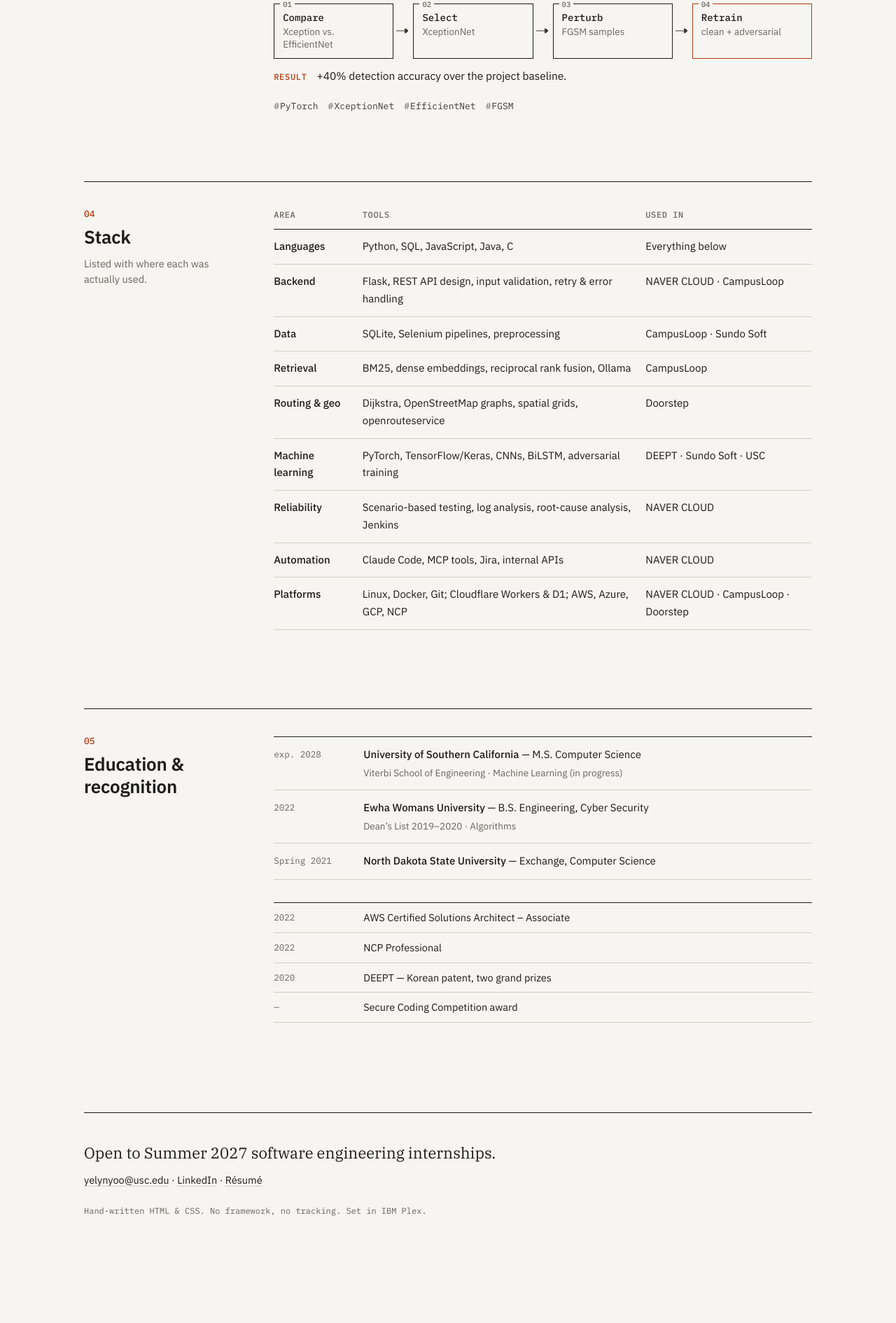
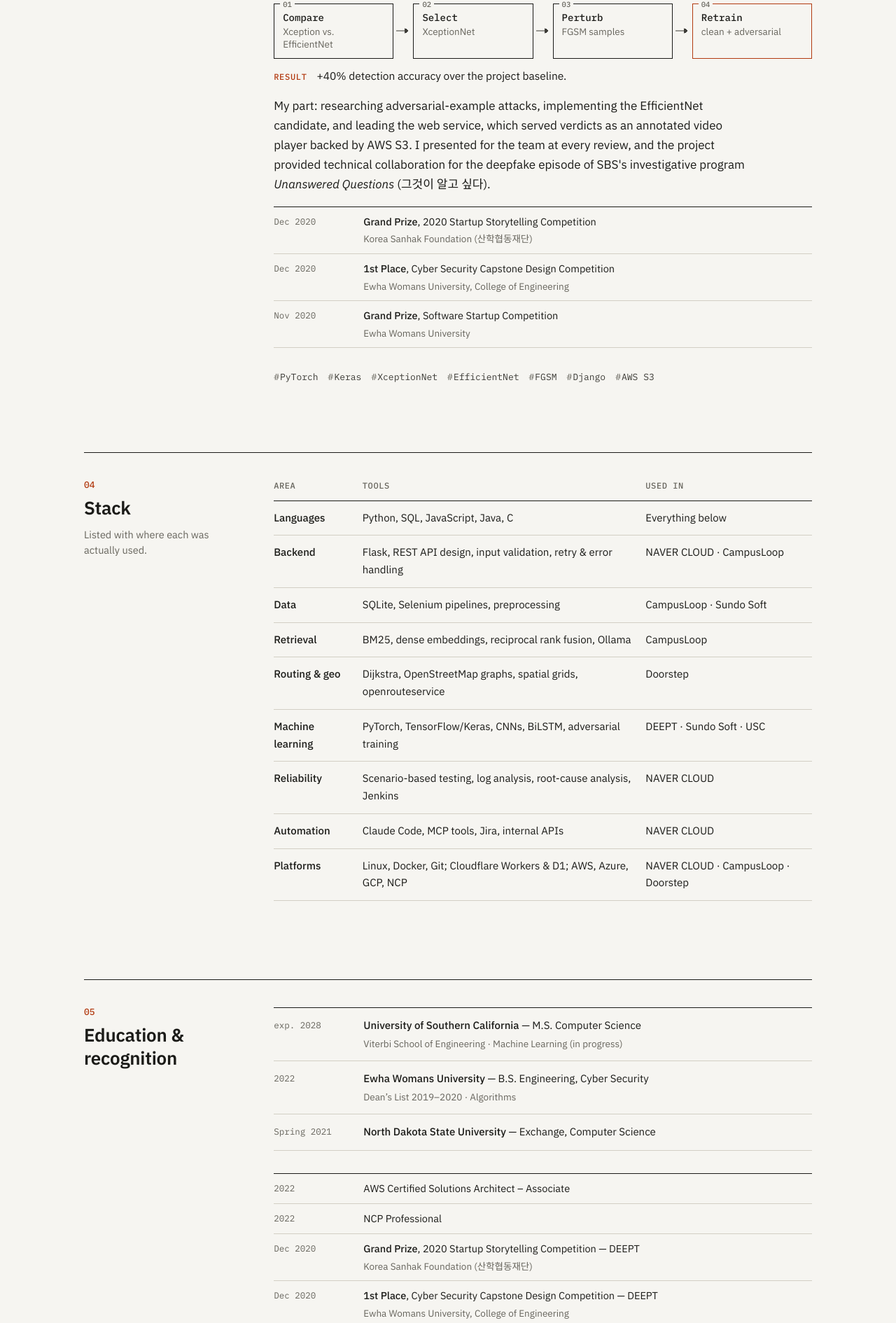
Before and after one commit to yelynew/yelynyoo, a plain HTML site: page index.html in a window 1280 px wide. Shown: the part 8294-10184 px from the top of the page at 70% size. Before the commit the page ends 10087 px from the top, so only its background shows below. Drawn offline with Linux system fonts and the light colour scheme.

Commit message:
Add dates and details for awards
List each award with its date, organizer and project: the three DEEPT
awards, the KISA privacy-policy idea award, and the KIISC secure-coding
award (previously undated). Add my part in DEEPT and the SBS episode
collaboration.

Co-Authored-By: Claude Opus 5.5 <noreply@anthropic.com>
Claude-Session: https://claude.ai/code/session_01Ps1tW6pZhGdTiCQZg1HEBy

```diff
--- a/index.html
+++ b/index.html
@@ -574,7 +574,7 @@ best = sorted(fusion, key=fusion.get, reverse=True)[:3]   <span class="c"># →
             <header class="project-head">
               <p class="proj-no">04</p>
               <h3>DEEPT — deepfake detection</h3>
-              <p class="meta">2020 · Korean patent · two grand prizes</p>
+              <p class="meta">2020 · Ewha cyber security capstone · Korean patent · 2 grand prizes + 1st place</p>
             </header>
             <p>
               A detector for manipulated face video, built to hold up against inputs crafted to fool it.
@@ -592,7 +592,19 @@ best = sorted(fusion, key=fusion.get, reverse=True)[:3]   <span class="c"># →
               <li><b>Retrain</b><span>clean + adversarial</span></li>
             </ol>
             <p class="result"><span>Result</span> +40% detection accuracy over the project baseline.</p>
-            <ul class="tags" aria-label="Technologies"><li>PyTorch</li><li>XceptionNet</li><li>EfficientNet</li><li>FGSM</li></ul>
+            <p>
+              My part: researching adversarial-example attacks, implementing the EfficientNet candidate, and
+              leading the web service, which served verdicts as an annotated video player backed by AWS S3.
+              I presented for the team at every review, and the project provided technical collaboration for
+              the deepfake episode of SBS's investigative program <em>Unanswered Questions</em>
+              (그것이 알고 싶다).
+            </p>
+            <ul class="ledger compact">
+              <li><span class="when">Dec 2020</span><div><strong>Grand Prize</strong>, 2020 Startup Storytelling Competition<small>Korea Sanhak Foundation (산학협동재단)</small></div></li>
+              <li><span class="when">Dec 2020</span><div><strong>1st Place</strong>, Cyber Security Capstone Design Competition<small>Ewha Womans University, College of Engineering</small></div></li>
+              <li><span class="when">Nov 2020</span><div><strong>Grand Prize</strong>, Software Startup Competition<small>Ewha Womans University</small></div></li>
+            </ul>
+            <ul class="tags" aria-label="Technologies"><li>PyTorch</li><li>Keras</li><li>XceptionNet</li><li>EfficientNet</li><li>FGSM</li><li>Django</li><li>AWS S3</li></ul>
           </article>
 
         </div>
@@ -651,8 +663,11 @@ best = sorted(fusion, key=fusion.get, reverse=True)[:3]   <span class="c"># →
           <ul class="ledger compact">
             <li><span class="when">2022</span><div>AWS Certified Solutions Architect – Associate</div></li>
             <li><span class="when">2022</span><div>NCP Professional</div></li>
-            <li><span class="when">2020</span><div>DEEPT — Korean patent, two grand prizes</div></li>
-            <li><span class="when">—</span><div>Secure Coding Competition award</div></li>
+            <li><span class="when">Dec 2020</span><div><strong>Grand Prize</strong>, 2020 Startup Storytelling Competition — DEEPT<small>Korea Sanhak Foundation (산학협동재단)</small></div></li>
+            <li><span class="when">Dec 2020</span><div><strong>1st Place</strong>, Cyber Security Capstone Design Competition — DEEPT<small>Ewha Womans University, College of Engineering</small></div></li>
+            <li><span class="when">Nov 2020</span><div><strong>Grand Prize</strong>, Ewha Software Startup Competition — DEEPT<small>Ewha Womans University</small></div></li>
+            <li><span class="when">Dec 2019</span><div><strong>KISA President's Award</strong>, 2019 Online Privacy Policy Idea Contest<small>Korea Internet &amp; Security Agency · proposed mandatory privacy-disclosure labels for IoT devices</small></div></li>
+            <li><span class="when">Oct 2019</span><div><strong>KIISC President's Award</strong>, 6th Software Development Security (Secure Coding) Contest<small>Korea Institute of Information Security &amp; Cryptology · team lead on “Sabo”, a security community site with an admin-panel honeypot (Django)</small></div></li>
           </ul>
         </div>
       </section>
```
